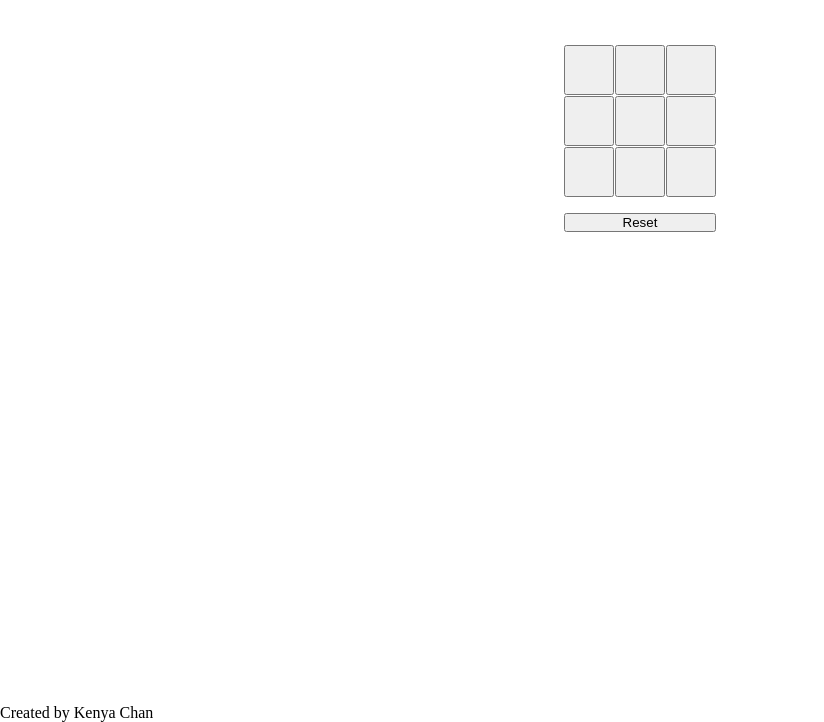
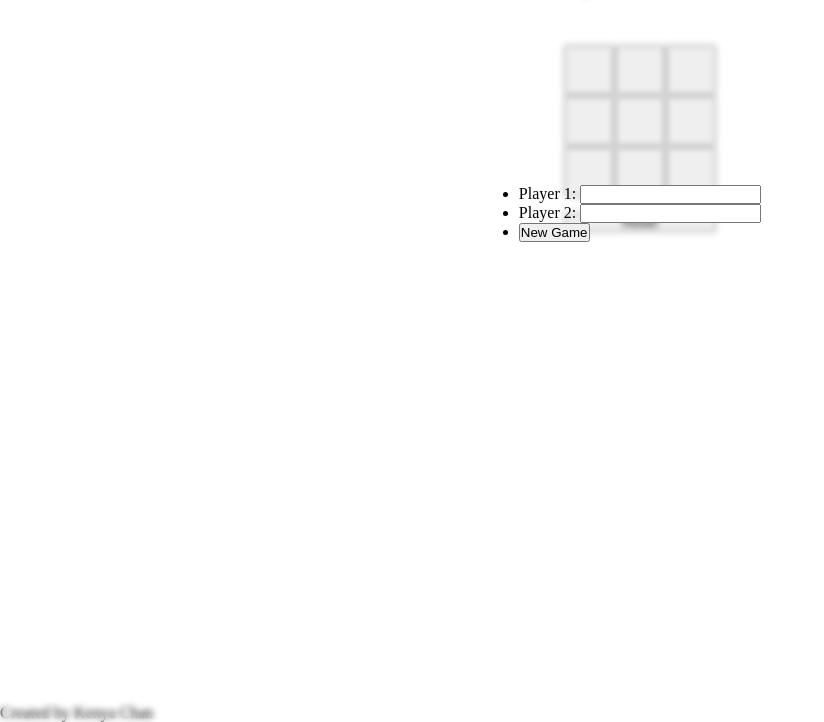
Before and after one commit to kenyachan/tic-tac-toe, a plain HTML site: page index.html in a window 1280 px wide. Shown: the part 78-800 px from the top of the page, without its empty margins (0-824 px from the left). Drawn offline with Linux system fonts and the light colour scheme.

Commit message:
Add new game form

```diff
--- a/css/style.css
+++ b/css/style.css
@@ -60,3 +60,47 @@ main {
     opacity: 0;
     transition: opacity 100ms;
 }
+
+
+
+.modal-widget {
+    position: fixed;
+    top: 0;
+    z-index: 1;
+
+    display: flex;
+    flex-direction: column;
+    align-items: center;
+}
+
+.modal-widget .overlay {
+    backdrop-filter: blur(3px) opacity(0);
+    height: 0;
+    width: 100vw;
+
+    will-change: backdrop-filter;
+    transition: backdrop-filter 400ms ease;
+}
+
+.modal-widget .overlay.active {
+    backdrop-filter: blur(3px) opacity(1);
+    height: 100vh;
+
+    will-change: backdrop-filter;
+    transition: backdrop-filter 400ms ease;
+}
+
+.modal-widget form {
+    position: fixed;
+    bottom: 105%;
+
+    will-change: bottom;
+    transition: bottom 100ms ease-out;
+}
+
+.modal-widget form.active {
+    bottom: 60vh;
+
+    will-change: bottom;
+    transition: bottom 150ms ease-in;
+}
--- a/index.html
+++ b/index.html
@@ -13,6 +13,24 @@
         <h1>Tic Tac Toe</h1>
     </header>
     <main>
+        <section class="modal-widget">
+            <div class="overlay active"></div>
+            <form id="new-game-form" class="modal active">
+                <ul>
+                    <li>
+                        <label for="playerOneName">Player 1:</label>
+                        <input type="text" id="playerOneName" name="playerOneName">
+                    </li>
+                    <li>
+                        <label for="playerTwoName">Player 2:</label>
+                        <input type="text" id="playerTwoName" name="playerTwoName">
+                    </li>
+                    <li>
+                        <button type="button" id="new-game-button">New Game</button>
+                    </li>
+                </ul>
+            </form>
+        </section>
         <section id="game">
             <section id="players">
                 <p class="active player">Player 1 : X</p>
--- a/js/tictactoe.js
+++ b/js/tictactoe.js
@@ -153,3 +153,27 @@ const Game = (() => {
     resetButton.addEventListener('click', () => resetGame());
 
 })();
+
+const modal = (() => {
+    const overlay = document.querySelector('.modal-widget .overlay');
+    const modalForm = document.querySelector('.modal-widget .modal')
+    const newGameButton = document.querySelector('.modal-widget #new-game-form #new-game-button');
+
+    newGameButton.addEventListener('click', ()=> {
+        close();
+        newGame();
+    });
+
+    const close = () => {
+        overlay.classList.toggle('active');
+        modalForm.classList.toggle('active');
+    }
+
+
+    const newGame = () => {
+        // set player names
+        let player1 = Player(playerOneName.value, 'X');
+        let player2 = Player(playerTwoName.value, 'O');
+
+    }
+})();
```
